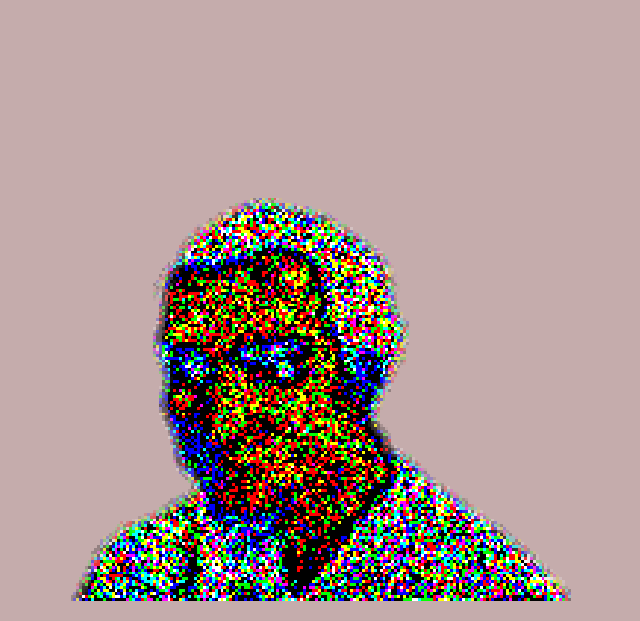
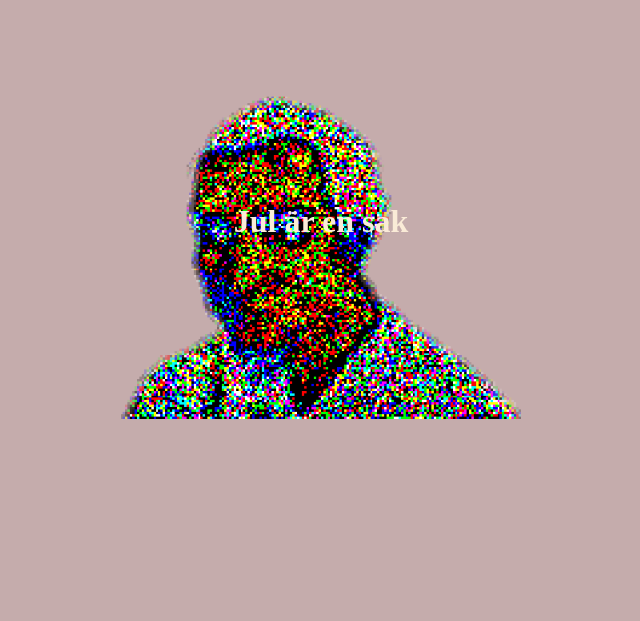
Before and after one commit to Timpan42/Julkort_Timpan42, a plain HTML site: page index.html in a window 1280 px wide. Shown: the part 179-800 px from the top of the page, without its empty margins (319-959 px from the left). Drawn offline with Linux system fonts and the light colour scheme.

Commit message:
💄 text nu i mitten, footer i css

```diff
--- a/JUL.css
+++ b/JUL.css
@@ -27,3 +27,15 @@ body{
   justify-content: center;
   align-items: center;
 }
+
+.kort > img {
+  object-fit: cover;
+  height: 50vh;
+}
+h1 {
+  color: antiquewhite;
+}
+
+footer{
+  margin-top: auto;
+}
--- a/index.html
+++ b/index.html
@@ -4,12 +4,19 @@
     <meta charset="UTF-8">
     <meta http-equiv="X-UA-Compatible" content="IE=edge">
     <meta name="viewport" content="width=device-width, initial-scale=1.0">
-    <link rel="stylesheet" href="JUL.css">
+    <link rel="stylesheet" href="jul.css">
     <title>Julkort</title>
 </head>
 <body>
     <div class="kort">
       <img src="img/Friterad_Stefan.png" alt="sko">
+      <div class="kort-content">
+        <h1>Jul är en sak</h1>
+      </div>
     </div>
+
+    <footer>
+
+    </footer>
 </body>
 </html>
```
